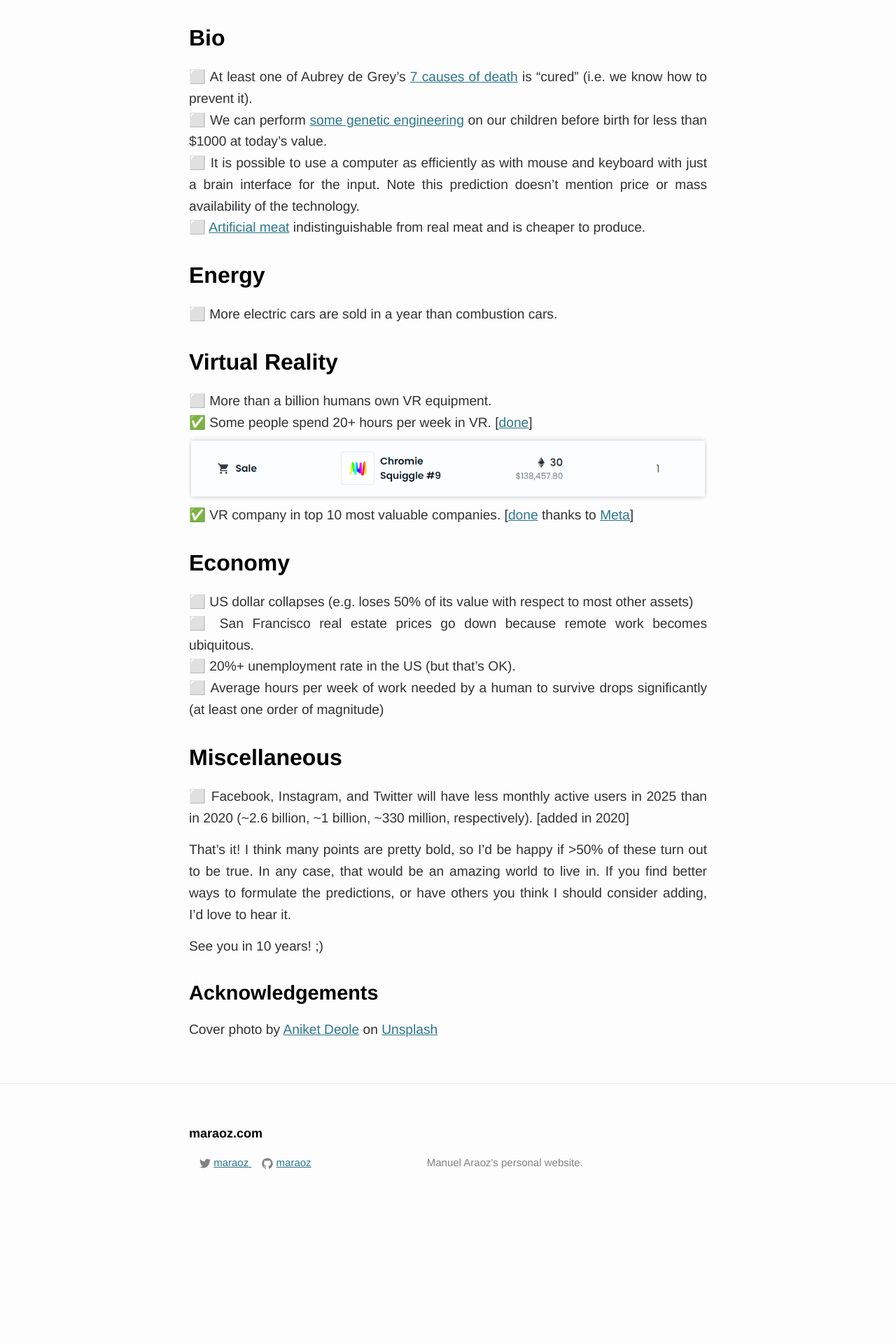
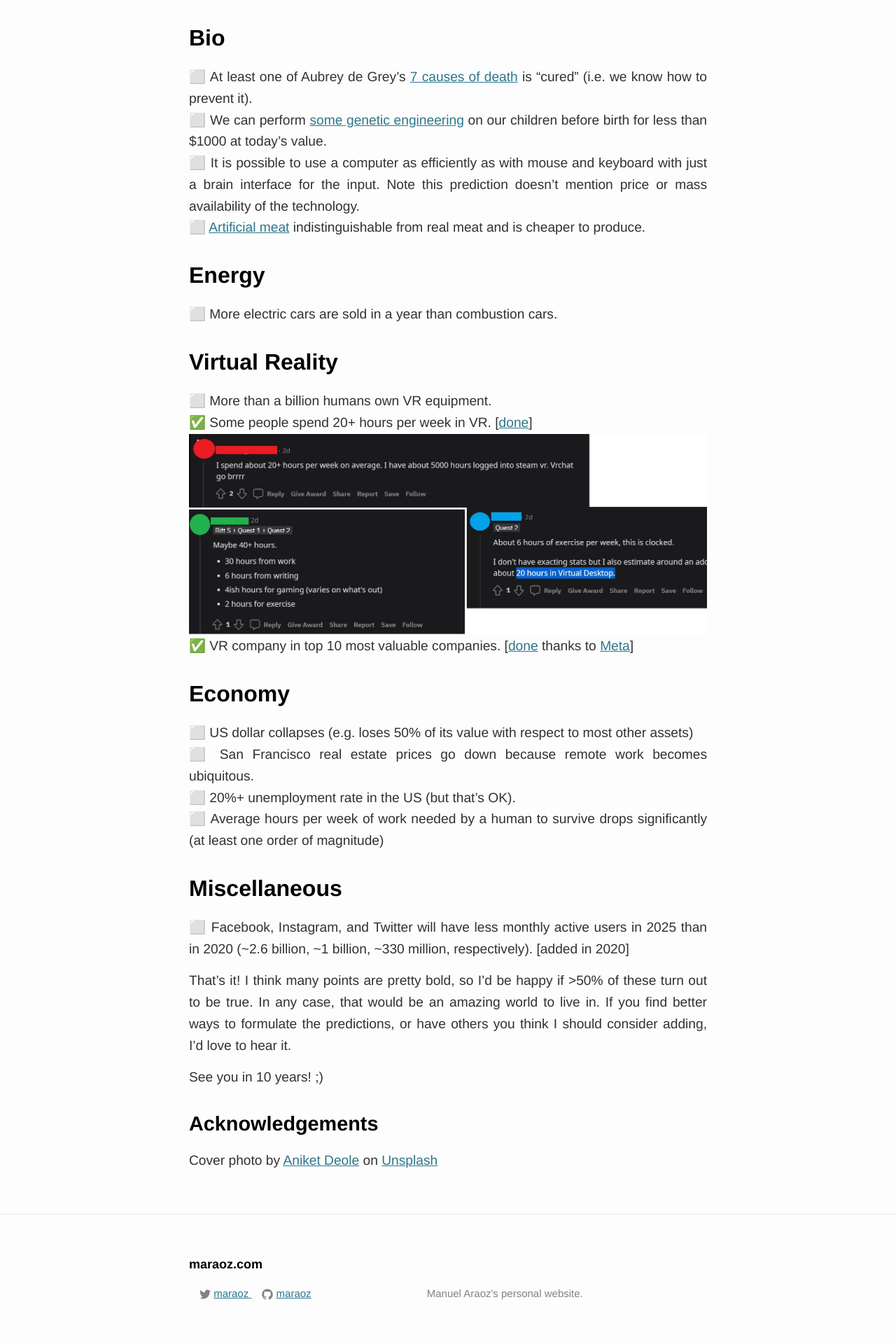
Before and after one commit to tobyornottobe/maraoz.github.io, a Jekyll site: the page built from _posts/2016-03-20-2026.md, in a window 1280 px wide. Shown: the part 2280-4200 px from the top of the page at 70% size. Built offline with Jekyll 4.4.1, drawn with Linux system fonts in a browser that asks for light colours; before the commit the page ends 4013 px from its top, so only the background shows below that.

Commit message:
Update 2016-03-20-2026.md

```diff
--- a/_posts/2016-03-20-2026.md
+++ b/_posts/2016-03-20-2026.md
@@ -61,7 +61,7 @@ Without further ado, here goes the list of things I believe will happen before 3
 ## Virtual Reality
 ⬜ More than a billion humans own VR equipment. <br />
 ✅ Some people spend 20+ hours per week in VR. [<a href="https://www.reddit.com/r/oculus/comments/qpnf84/how_much_time_do_you_spend_in_vr_per_week/">done</a>]<br />
-<img src="/img/2026/squiggle.png" />
+<img src="/img/2026/vr-hours.jpg" />
 ✅ VR company in top 10 most valuable companies. [<a href="https://ibb.co/2Mmmb33">done</a> thanks to <a href="https://www.theverge.com/22749919/mark-zuckerberg-facebook-meta-company-rebrand">Meta</a>]<br />
 
 
```
